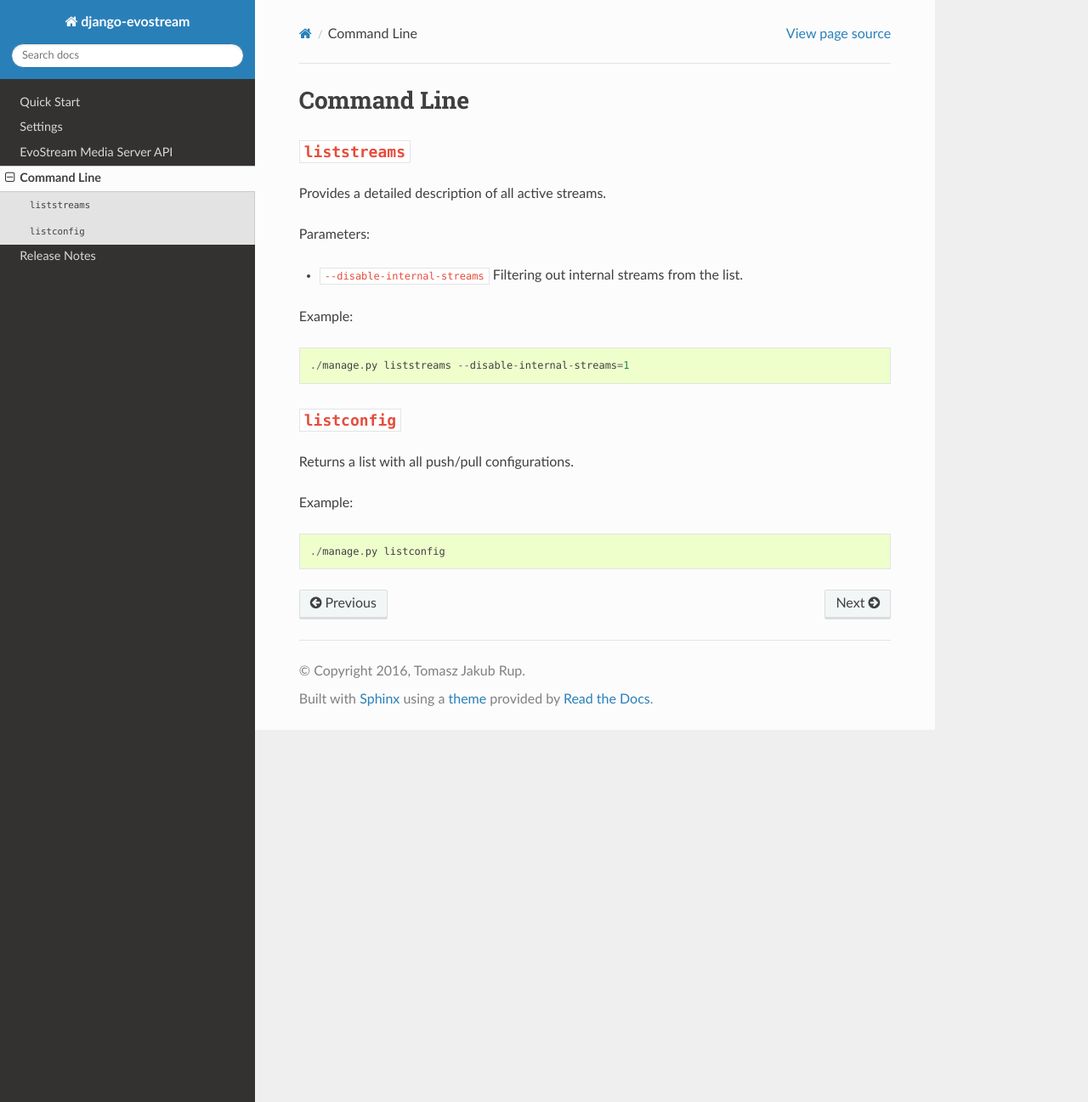
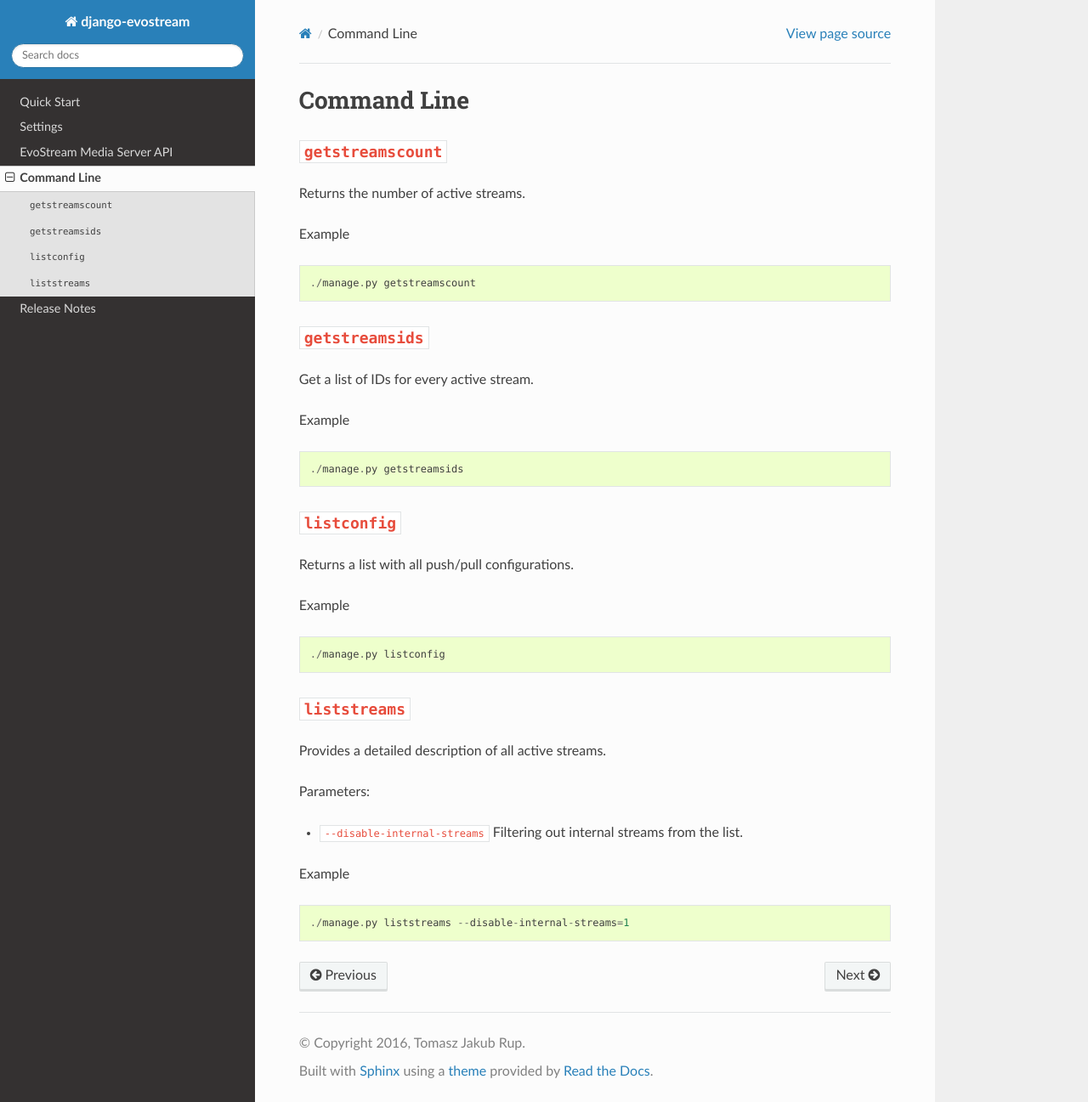
Before and after one commit to tomi77/django-evostream, a Sphinx documentation site: the page built from docs/cli.rst, in a window 1280 px wide and 1297 px high. Shown: the whole window at 85% size. Built offline with Sphinx 7.4.7 and the Read the Docs theme 2.0.0, drawn with Linux system fonts in a browser that asks for light colours; the version number could not be read and is left out.

Commit message:
new functionality

```diff
--- a/docs/cli.rst
+++ b/docs/cli.rst
@@ -3,6 +3,35 @@
 ============
 Command Line
 ============
+
+``getstreamscount``
+===================
+
+Returns the number of active streams.
+
+Example
+::
+
+    ./manage.py getstreamscount
+
+``getstreamsids``
+=================
+
+Get a list of IDs for every active stream.
+
+Example
+::
+
+    ./manage.py getstreamsids
+``listconfig``
+==============
+
+Returns a list with all push/pull configurations.
+
+Example
+::
+
+    ./manage.py listconfig
 
 ``liststreams``
 ===============
--- a/docs/release_notes/index.rst
+++ b/docs/release_notes/index.rst
@@ -4,4 +4,5 @@ Release Notes
 .. toctree::
    :maxdepth: 1
 
+   v0.2b1
    v0.1b1
```
Also changed, not shown: other parts of docs/cli.rst (+3 -11 lines), docs/api_aliasing.rst (+23 -1 lines), docs/release_notes/v0.2b1.rst (added, +19 -0 lines), 3 other files.
